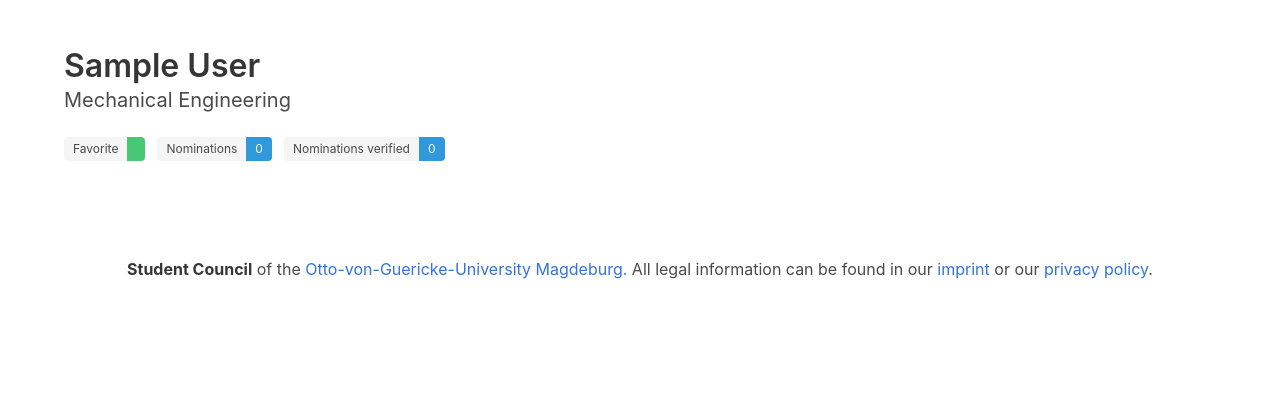
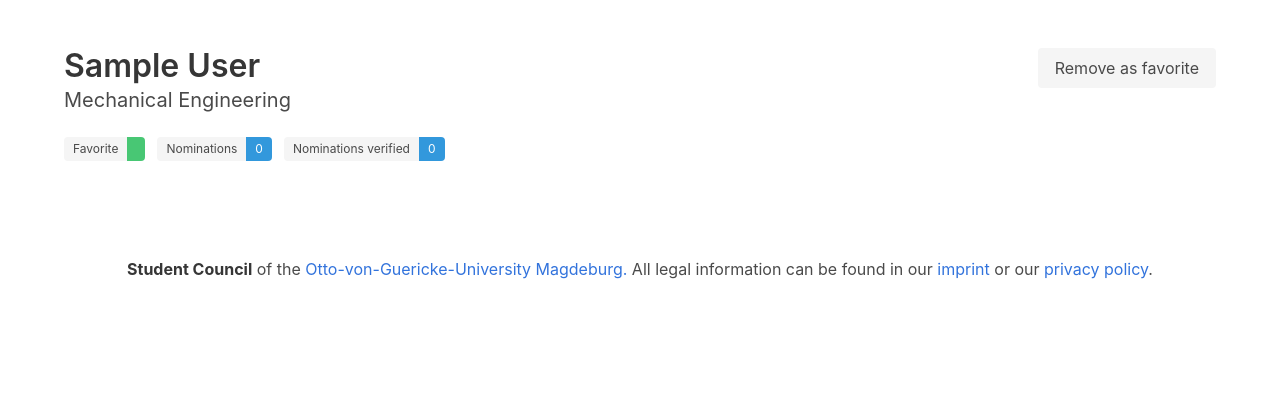
Before and after one commit to aiventimptner/lehrpreis.stura-md.de, a Django app: page /de/lecturer/1/ in a window 1280 px wide. Shown: the top 420 px of the page. Run offline with Django 3.2, Linux system fonts and the light colour scheme; a user stored in the database is signed in; tables that the repository leaves empty hold one stand-in row (values such as "Sample post"); data that the repository does not hold is empty; some libraries are stand-ins or nearby versions.

Commit message:
Add button to toggle favorite lecturers

```diff
--- a/award/templates/award/lecturer_detail.html
+++ b/award/templates/award/lecturer_detail.html
@@ -3,6 +3,17 @@
 {% load i18n %}
 
 {% block content %}
+    <div class="is-pulled-right">
+        <form method="post">{% csrf_token %}
+            <input type="hidden" name="is-favorite" value="{{ lecturer.is_favorite|yesno }}">
+            {% if lecturer.is_favorite %}
+                <button class="button is-light" type="submit">{% translate "Remove as favorite" %}</button>
+            {% else %}
+                <button class="button is-primary" type="submit">{% translate "Mark as favorite" %}</button>
+            {% endif %}
+        </form>
+    </div>
+
     <h1 class="title">{{ lecturer }}</h1>
     <h3 class="subtitle">{{ lecturer.get_faculty_display }}</h3>
 
--- a/award/urls.py
+++ b/award/urls.py
@@ -5,7 +5,7 @@ from . import views
 urlpatterns = [
     path('', views.LecturerListView.as_view(), name='lecturer-list'),
     path('lecturer/', views.LecturerSelectView.as_view(), name='lecturer-select'),
-    path('lecturer/<int:pk>/', views.LecturerDetailView.as_view(), name='lecturer-detail'),
+    path('lecturer/<int:pk>/', views.toggle_favorite_lecturer, name='lecturer-detail'),
     path('renew/', views.RenewTokenView.as_view(), name='renew-token'),
     path('renew/success/', views.RenewTokenSuccessView.as_view(), name='renew-token-success'),
     path('submit/', views.SubmissionFormView.as_view(), name='submission-create'),
--- a/award/views.py
+++ b/award/views.py
@@ -1,4 +1,5 @@
 from django.core.exceptions import FieldError
+from django.contrib.auth.decorators import login_required
 from django.contrib.auth.mixins import LoginRequiredMixin
 from django.db.models import Q
 from django.http import HttpResponseRedirect
@@ -173,14 +174,25 @@ class RenewTokenSuccessView(generic.TemplateView):
         return context
 
 
-class LecturerDetailView(LoginRequiredMixin, generic.DetailView):
-    model = Lecturer
+@login_required
+def toggle_favorite_lecturer(request, pk):
+    lecturer = Lecturer.objects.get(pk=pk)
 
-    def get_context_data(self, **kwargs):
-        context = super().get_context_data(**kwargs)
-        context['nominations'] = self.object.nomination_set.count()
-        context['nominations_verified'] = self.object.nomination_set.filter(is_verified=True).count()
-        return context
+    if request.method == 'POST':
+        value = request.POST.get('is-favorite', 'no')
+        if value == 'no':
+            lecturer.is_favorite = True
+        else:
+            lecturer.is_favorite = False
+        lecturer.save()
+
+    context = {
+        'lecturer': lecturer,
+        'nominations': lecturer.nomination_set.count(),
+        'nominations_verified': lecturer.nomination_set.filter(is_verified=True).count(),
+    }
+
+    return render(request, 'award/lecturer_detail.html', context)
 
 
 class LecturerSelectView(LoginRequiredMixin, generic.ListView):
```
Also changed, not shown: locale/de/LC_MESSAGES/django.po.
